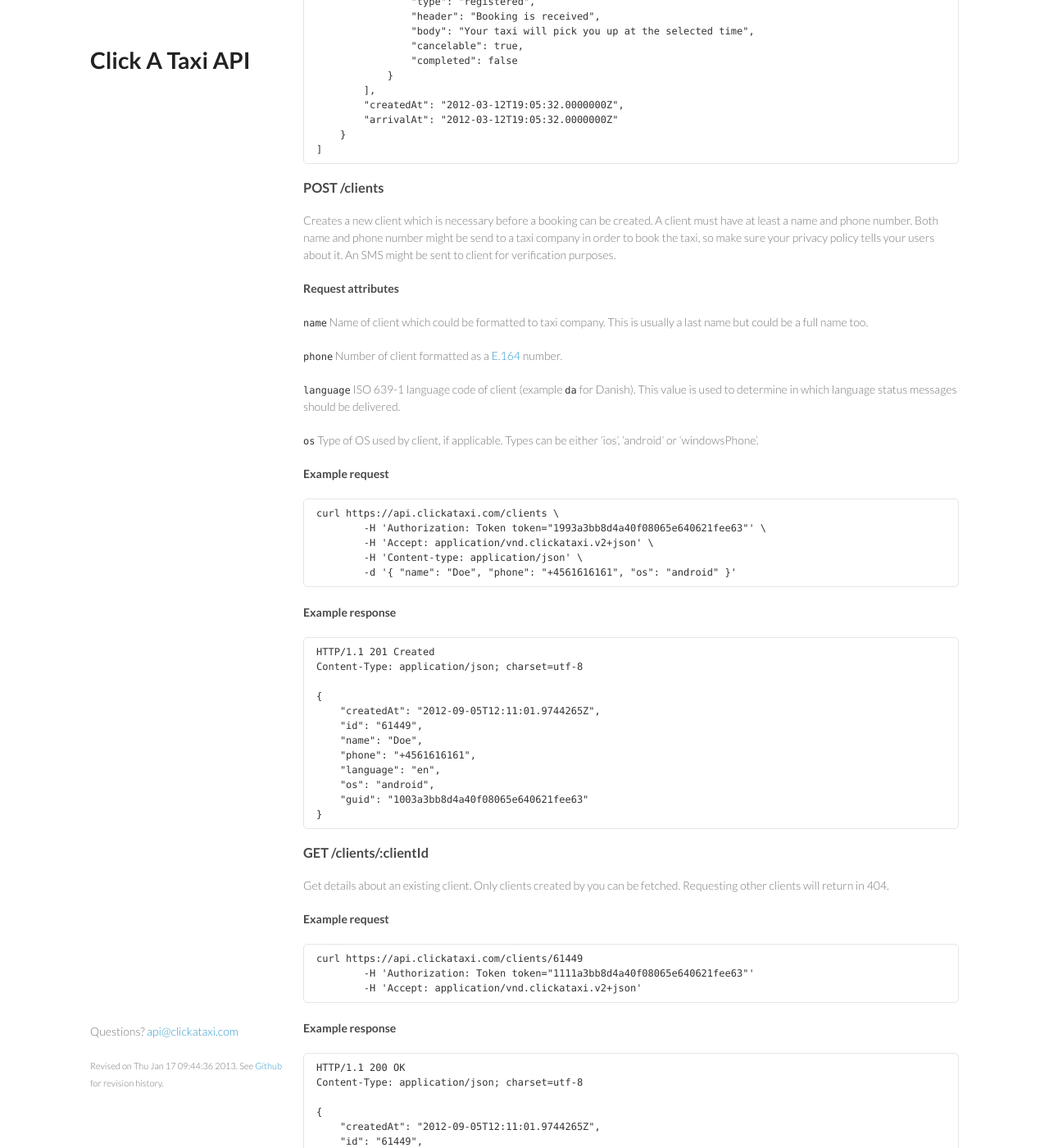
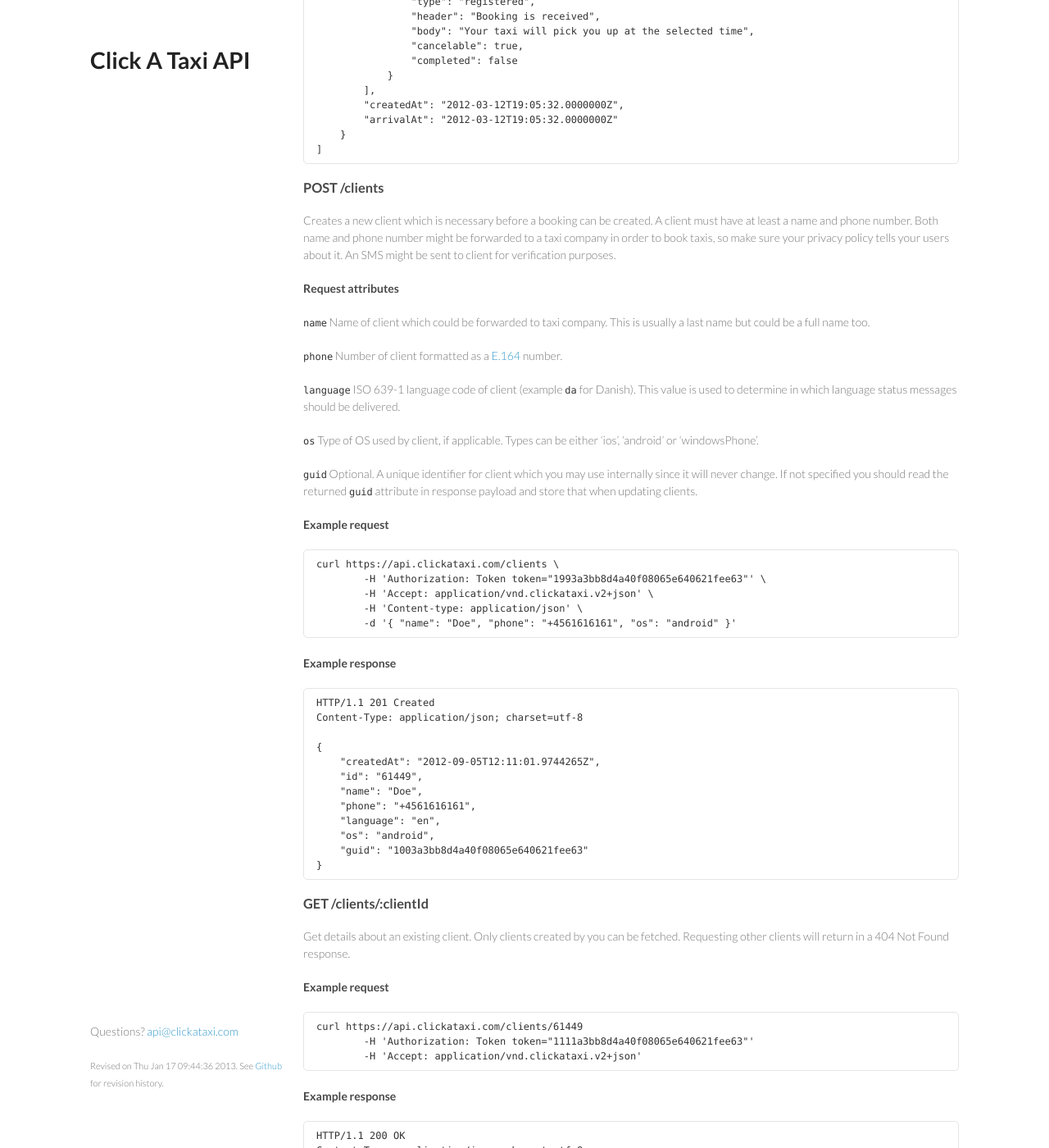
Before and after one commit to clickataxi/api-documentation, a Jekyll site: the page built from index.md, in a window 1280 px wide and 1400 px high, scrolled down 11219 px. Shown: the whole window at 82% size. Built offline with Jekyll 4.4.1, drawn with Linux system fonts in a browser that asks for light colours; Markdown is read by kramdown in place of the engine named in the settings.

Commit message:
Updates documentation regarding to client guid

```diff
--- a/index.md
+++ b/index.md
@@ -642,17 +642,20 @@
 
 ### <a id="clients"></a> POST /clients
 
-Creates a new client which is necessary before a booking can be created. A client must have at least a name and phone number. Both name and phone number might be send to a taxi company in order to book the taxi, so make sure your privacy policy tells your users about it. An SMS might be sent to client for verification purposes.
+Creates a new client which is necessary before a booking can be created. A client must have at least a name and phone number. Both name and phone number might be forwarded to a taxi company in order to book taxis, so make sure your privacy policy tells your users about it. An SMS might be sent to client for verification purposes.
 
 #### Request attributes
 
-`name` Name of client which could be formatted to taxi company. This is usually a last name but could be a full name too.
+`name` Name of client which could be forwarded to taxi company. This is usually a last name but could be a full name too.
 
 `phone` Number of client formatted as a [E.164](http://en.wikipedia.org/wiki/E.164) number.
 
 `language` ISO 639-1 language code of client (example `da` for Danish). This value is used to determine in which language status messages should be delivered.
 
 `os` Type of OS used by client, if applicable. Types can be either 'ios', 'android' or 'windowsPhone'.
+
+`guid` Optional. A unique identifier for client which you may use internally since it will never change. If not specified you should read the returned `guid` attribute in response payload and store that when updating clients.
+
 
 #### Example request
 
@@ -680,7 +683,7 @@
 
 ### GET /clients/:clientId
 
-Get details about an existing client. Only clients created by you can be fetched. Requesting other clients will return in 404.
+Get details about an existing client. Only clients created by you can be fetched. Requesting other clients will return in a 404 Not Found response.
 
 #### Example request
 
```
